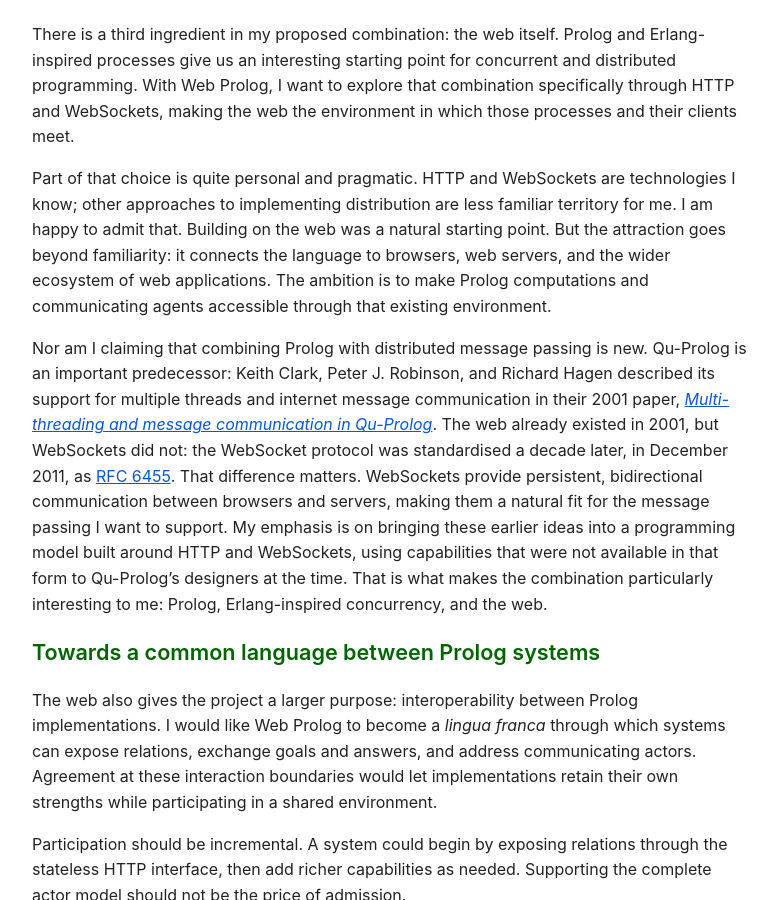
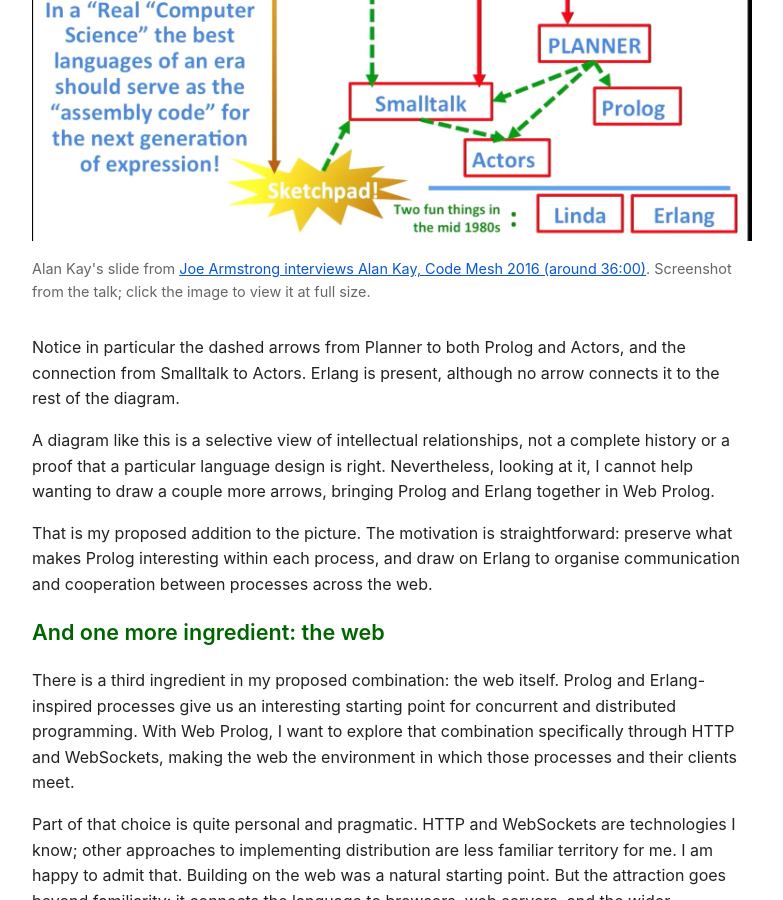
Before and after one commit to torbjornlager/book-project-home, a Jekyll site: the page built from _posts/2026-10-31-why-erlang-for-web-prolog.md, in a window 1280 px wide and 900 px high, scrolled down 2086 px. Shown: the whole window, without its empty margins (248-1031 px from the left). Built offline with Jekyll 4.4.1, drawn with Linux system fonts in a browser that asks for light colours; comment, search, counter and statistics services are not loaded; some of the changed text lies outside the part shown.

Commit message:
Move language-lineage diagram immediately after its introduction

```diff
--- a/_posts/2026-10-31-why-erlang-for-web-prolog.md
+++ b/_posts/2026-10-31-why-erlang-for-web-prolog.md
@@ -37,6 +37,13 @@
 
 [Joe Armstrong's conversation with Alan Kay at Code Mesh 2016](https://www.youtube.com/watch?v=fhOHn9TClXY&t=1845s) provides an interesting historical perspective. The relevant discussion begins at 30:45. The diagram below brings several of the relevant ideas together: Simula, Lisp, Planner, Smalltalk, Actors, and Prolog, with Linda and Erlang appearing at the bottom.
 
+<figure style="margin: 2rem 0;">
+  <a href="{{ site.baseurl }}/assets/img/alan-kay-language-lineage.jpeg">
+    <img src="{{ site.baseurl }}/assets/img/alan-kay-language-lineage.jpeg" alt="Alan Kay's diagram connecting programming-language ideas, including Planner, Smalltalk, Actors and Prolog, with Linda and Erlang listed at the bottom." width="1536" height="1143" loading="lazy">
+  </a>
+  <figcaption style="font-size: 0.9rem; color: #666;">Alan Kay's slide from <a href="https://www.youtube.com/watch?v=fhOHn9TClXY&amp;t=2160s">Joe Armstrong interviews Alan Kay, Code Mesh 2016 (around 36:00)</a>. Screenshot from the talk; click the image to view it at full size.</figcaption>
+</figure>
+
 Notice in particular the dashed arrows from Planner to both Prolog and Actors, and the connection from Smalltalk to Actors. Erlang is present, although no arrow connects it to the rest of the diagram.
 
 A diagram like this is a selective view of intellectual relationships, not a complete history or a proof that a particular language design is right. Nevertheless, looking at it, I cannot help wanting to draw a couple more arrows, bringing Prolog and Erlang together in Web Prolog.
@@ -64,10 +71,3 @@
 HTTP and WebSockets supply communication mechanisms. The larger proposal is to build common Prolog interaction contracts on top of them, so that different systems can cooperate across the web.
 
 So I am happy to discuss other models. But the interesting objection is not that alternatives exist. It is why a particular alternative would better serve this goal: *independent Prolog processes collaborating over the web.*
-
-<figure style="margin: 2rem 0;">
-  <a href="{{ site.baseurl }}/assets/img/alan-kay-language-lineage.jpeg">
-    <img src="{{ site.baseurl }}/assets/img/alan-kay-language-lineage.jpeg" alt="Alan Kay's diagram connecting programming-language ideas, including Planner, Smalltalk, Actors and Prolog, with Linda and Erlang listed at the bottom." width="1536" height="1143" loading="lazy">
-  </a>
-  <figcaption style="font-size: 0.9rem; color: #666;">Alan Kay's slide from <a href="https://www.youtube.com/watch?v=fhOHn9TClXY&amp;t=2160s">Joe Armstrong interviews Alan Kay, Code Mesh 2016 (around 36:00)</a>. Screenshot from the talk; click the image to view it at full size.</figcaption>
-</figure>
```
